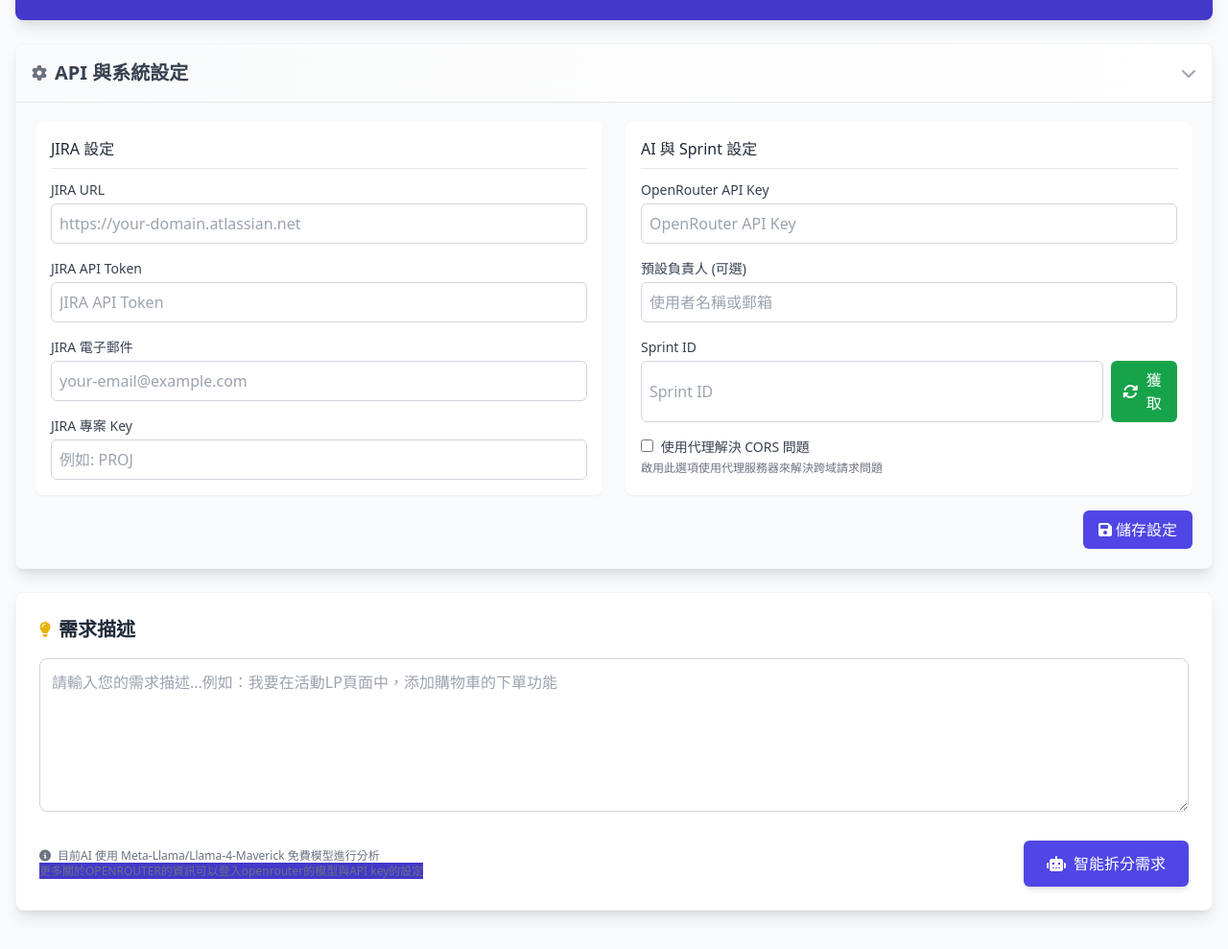
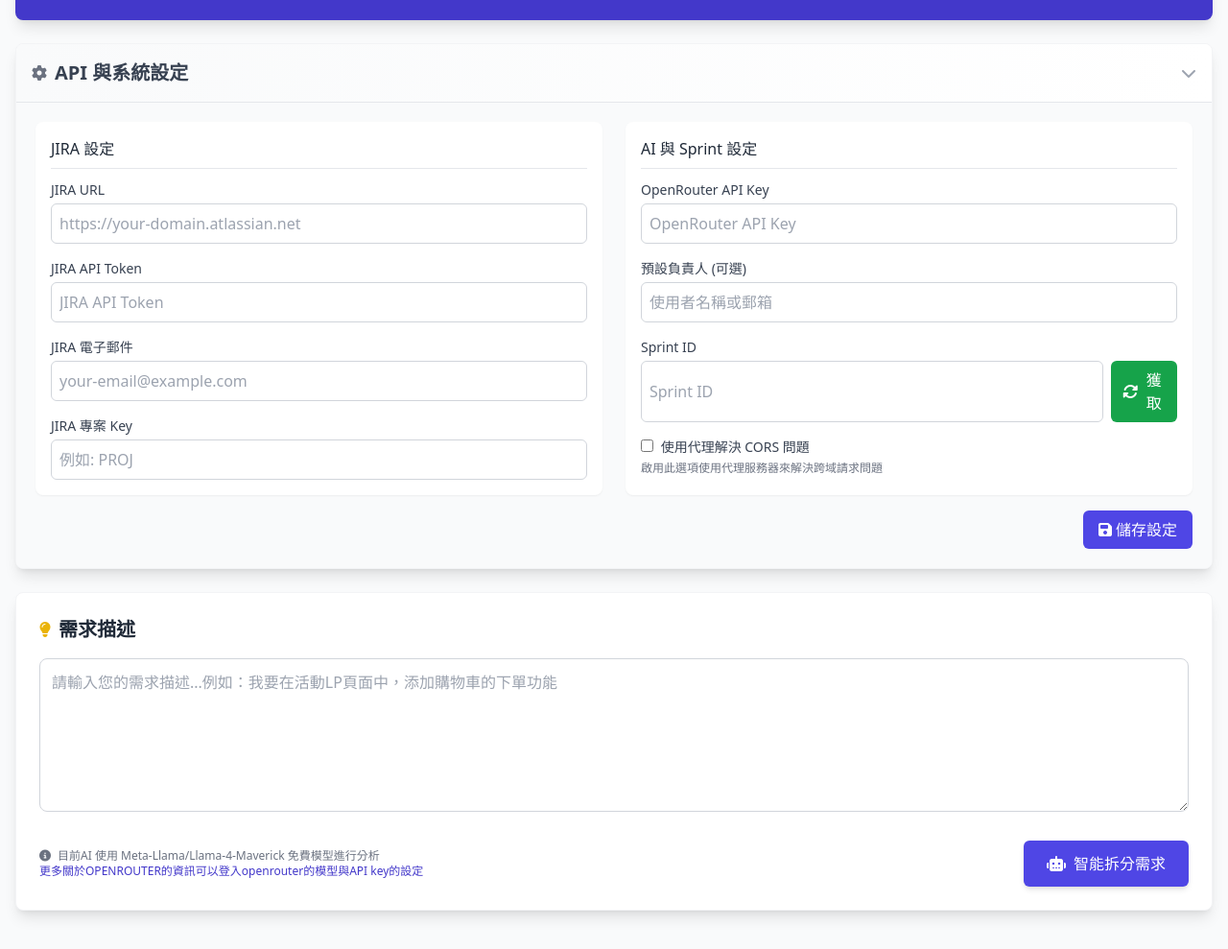
Before and after one commit to siaumau/aicutation2jira, a website: page index.html in a window 1280 px wide. Shown: the part 107-1096 px from the top of the page at 96% size. Drawn offline with nearby package versions, Linux system fonts and the light colour scheme.

Commit message:
更新 index.html 中的文字樣式，將「更多關於OPENROUTER的資訊」的顏色改為 text-indigo-700，以提升可讀性。

```diff
--- a/index.html
+++ b/index.html
@@ -110,7 +110,7 @@
             <textarea id="requirementInput" class="w-full h-40 p-3 border border-gray-300 rounded-lg focus:ring-2 focus:ring-indigo-500 focus:border-indigo-500" placeholder="請輸入您的需求描述...例如：我要在活動LP頁面中，添加購物車的下單功能"></textarea>
             <div class="mt-6 flex justify-between items-center">
                 <div class="text-xs text-gray-500">
-                    <i class="fas fa-info-circle mr-1"></i> 目前AI 使用 Meta-Llama/Llama-4-Maverick 免費模型進行分析<br><span class="bg-indigo-700">更多關於OPENROUTER的資訊可以登入<a href='https://openrouter.ai/' target="_blank">openrouter</a>的<a href="https://openrouter.ai/models?fmt=cards&input_modalities=text%2Cimage&max_price=0" target="_blank">模型</a>與API key的<a href="https://openrouter.ai/settings/keys"  target="_blank">設定</a>
+                    <i class="fas fa-info-circle mr-1"></i> 目前AI 使用 Meta-Llama/Llama-4-Maverick 免費模型進行分析<br><span class="text-indigo-700">更多關於OPENROUTER的資訊可以登入<a href='https://openrouter.ai/' target="_blank">openrouter</a>的<a href="https://openrouter.ai/models?fmt=cards&input_modalities=text%2Cimage&max_price=0" target="_blank">模型</a>與API key的<a href="https://openrouter.ai/settings/keys"  target="_blank">設定</a>
                 </div>
                 <div class="flex items-center space-x-3">
                     <button id="generateTasks" class="bg-indigo-600 text-white px-6 py-3 rounded-md hover:bg-indigo-700 transition flex items-center shadow-md">
```
